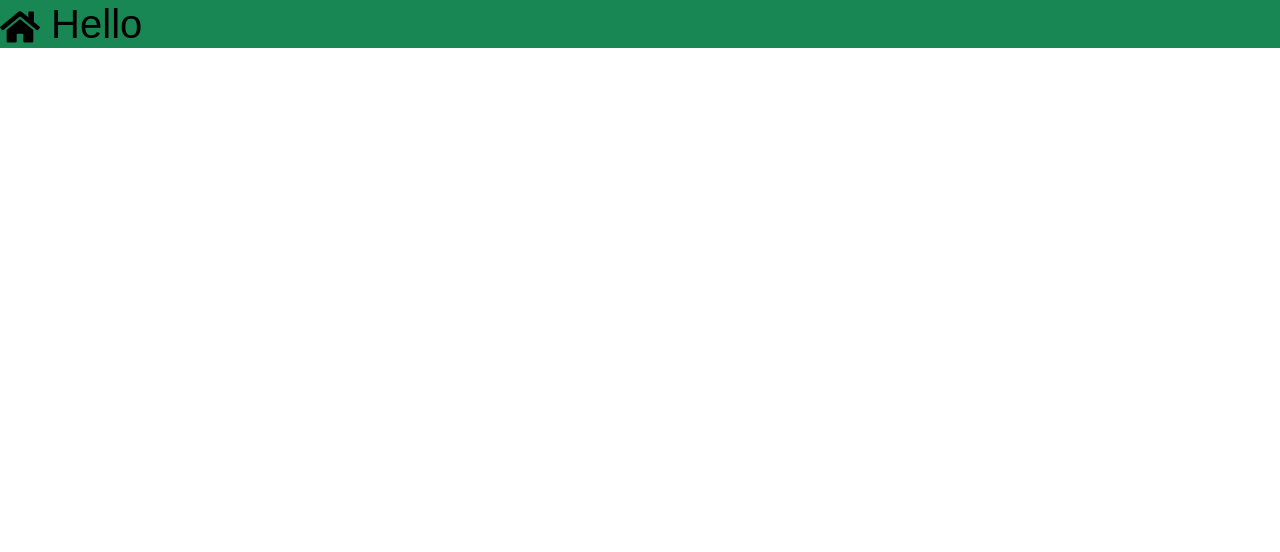
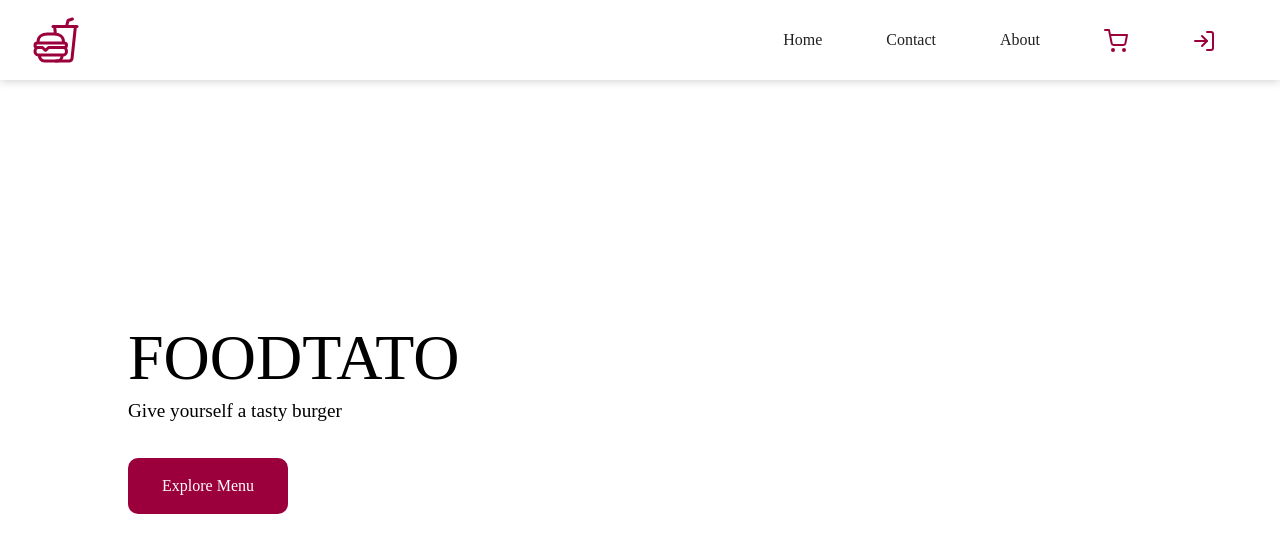
Before and after one commit to rohit-kumaar/foodstore, a React (Create React App) app: page / in a window 1280 px wide. Shown: the top 552 px of the page. Built offline with nearby package versions, Linux system fonts and the light colour scheme.

Commit message:
home left content

```diff
--- a/src/App.js
+++ b/src/App.js
@@ -1,12 +1,16 @@
 import "./App.scss";
-import { FaHome } from "react-icons/fa";
+import { createBrowserRouter, RouterProvider } from "react-router-dom";
+import Home from "components/Home";
+
+const router = createBrowserRouter([
+  {
+    path: "/",
+    element: <Home />,
+  },
+]);
 
 function App() {
-  return (
-    <h1 className="bg-success">
-      <FaHome /> Hello
-    </h1>
-  );
+  return <RouterProvider router={router} />;
 }
 
 export default App;
--- /dev/null
+++ b/src/components/Header.jsx
@@ -0,0 +1,33 @@
+import React from "react";
+import { IoFastFoodOutline } from "react-icons/io5";
+import { FiShoppingCart, FiLogIn } from "react-icons/fi";
+import { FaUser } from "react-icons/fa";
+import { Link } from "react-router-dom";
+import { motion } from "framer-motion";
+
+function Header({ isAuthenticated = false }) {
+  return (
+    <header>
+      <nav>
+        <motion.div initial={{ x: "-100%" }} whileInView={{ x: 0 }}>
+          <IoFastFoodOutline />
+        </motion.div>
+
+        <div>
+          <Link to="/">Home</Link>
+          <Link to="/contact">Contact</Link>
+          <Link to="/about">About</Link>
+          <Link to="/cart">
+            <FiShoppingCart />
+          </Link>
+
+          <Link to={isAuthenticated ? "/me" : "/login"}>
+            {isAuthenticated ? <FaUser /> : <FiLogIn />}
+          </Link>
+        </div>
+      </nav>
+    </header>
+  );
+}
+
+export default Header;
--- /dev/null
+++ b/src/components/Home.jsx
@@ -0,0 +1,24 @@
+import { useTitle } from "hooks/useTitle";
+import React from "react";
+import Header from "./Header";
+
+function Home() {
+  useTitle("Home");
+
+  return (
+    <>
+      <Header />
+
+      <section className="home">
+        <div>
+          <h1>Foodtato</h1>
+          <p>Give yourself a tasty burger</p>
+        </div>
+
+        <a href="#menu">Explore Menu</a>
+      </section>
+    </>
+  );
+}
+
+export default Home;
--- /dev/null
+++ b/src/hooks/useTitle.js
@@ -0,0 +1,11 @@
+import { useEffect, useState } from "react";
+
+export const useTitle = (pageTitle) => {
+  const [title, setTitle] = useState(pageTitle);
+
+  useEffect(() => {
+    document.title = title;
+  }, [title]);
+
+  return [title, setTitle];
+};
--- a/src/scss/base/_base.scss
+++ b/src/scss/base/_base.scss
@@ -1,3 +1,5 @@
+@import url("https://fonts.googleapis.com/css2?family=Roboto:ital,wght@0,100;0,300;0,400;0,500;0,700;0,900;1,100;1,300;1,400;1,500;1,700;1,900&display=swap");
+
 html {
   box-sizing: border-box;
   font-size: $fs-16;
@@ -6,7 +8,7 @@ html {
 body {
   color: $black;
   background: $white;
-  font-family: $primary-font;
+  font-family: "Ubuntu";
   font-weight: $fw-400;
 }
 
@@ -34,6 +36,10 @@ blockquote {
   font-weight: $fw-400;
 }
 
+a {
+  text-decoration: none;
+}
+
 img {
   max-width: 100%;
   width: auto;
--- a/src/scss/components/__components-dir.scss
+++ b/src/scss/components/__components-dir.scss
@@ -1 +1,2 @@
-@import "button";
+@import "header";
+@import "home";
--- /dev/null
+++ b/src/scss/components/_header.scss
@@ -0,0 +1,46 @@
+header {
+  nav {
+    height: 5rem;
+    padding: 1rem;
+    @extend %flexBetween;
+    box-shadow: 0 0 rem(10) rgba($black, 0.229);
+    background-color: $white;
+
+    @include tablet {
+      padding: 2rem;
+    }
+
+    > div {
+      @extend %flexCenter;
+
+      > svg {
+        color: $red;
+        font-size: 3rem;
+      }
+
+      > a {
+        margin: 0 0.5rem;
+        color: $dark;
+        transition: color 0.3s;
+
+        @include tablet {
+          margin: 0 2rem;
+        }
+
+        &:hover {
+          color: $lightdark;
+        }
+
+        > svg {
+          color: $red;
+          transform: inherit;
+          font-size: 1.5rem;
+
+          &:hover {
+            color: $lightdark;
+          }
+        }
+      }
+    }
+  }
+}
--- /dev/null
+++ b/src/scss/components/_home.scss
@@ -0,0 +1,31 @@
+.home {
+  height: 100vh;
+  padding-left: 8rem;
+  padding-top: 15rem;
+
+  div {
+    > h1 {
+      font-size: 4rem;
+      text-transform: uppercase;
+    }
+
+    > p {
+      font-size: 1.2rem;
+    }
+  }
+
+  > a {
+    display: block;
+    width: 10rem;
+    padding: 1rem;
+    border-radius: 10px;
+    margin-block: 2rem;
+    background-color: $red;
+    color: $white;
+    text-align: center;
+
+    &:hover {
+      background-color: $darkred;
+    }
+  }
+}
--- a/src/scss/utilities/_variables.scss
+++ b/src/scss/utilities/_variables.scss
@@ -1,13 +1,18 @@
 /* ------------------- */
 /* Font family         */
 /* ------------------- */
-$primary-font: "Montserrat", sans-serif;
+$ff-roboto: "Roboto", sans-serif;
 
 /* ------------------- */
 /* Colors               */
 /* ------------------- */
 $black: hsl(0, 0%, 0%);
 $white: hsl(0, 0%, 100%);
+$red: rgb(156, 0, 60);
+$darkred: rgb(126, 0, 48);
+$dark: rgb(33, 33, 33);
+$lightdark: rgba(33, 33, 33, 0.711);
+$pink: rgb(255, 239, 239);
 
 /* ------------------- */
 /* Font sizes          */
```
Also changed, not shown: src/scss/components/_button.scss (deleted), src/scss/utilities/_mixins.scss (line endings or trailing spaces).
